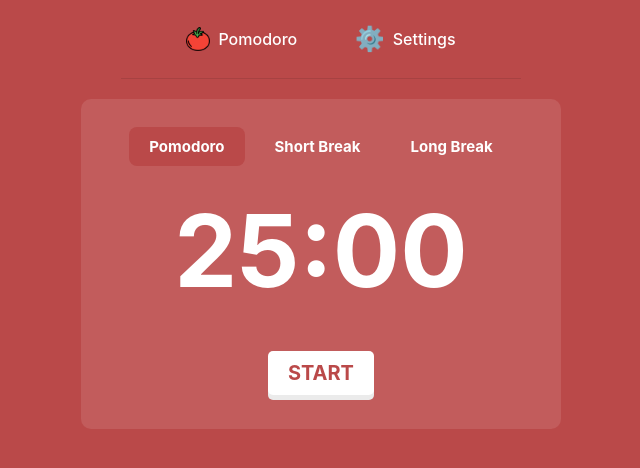
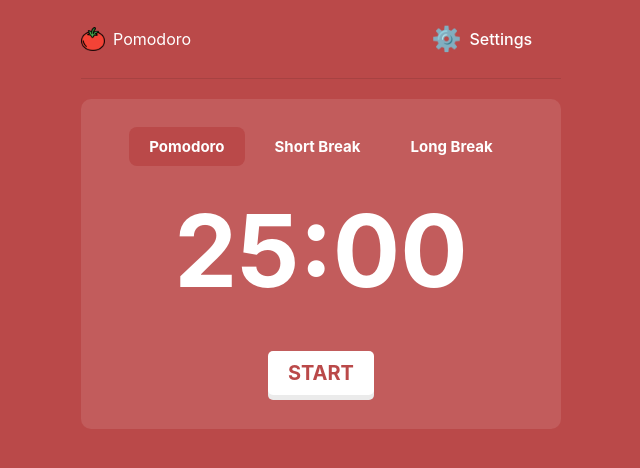
Before and after one commit to hongmiao-wu/pomodoro-timer, a React (Vite) app: page / in a window 1280 px wide. Shown: the top 468 px of the page, without its empty margins (319-959 px from the left). Built offline with nearby package versions, Linux system fonts and the light colour scheme.

Commit message:
added demo gif

```diff
--- a/src/Banner.css
+++ b/src/Banner.css
@@ -2,6 +2,7 @@
     display: flex;
     justify-content: space-between;
     padding: 10px;
+    width: 480px;
     transition: background-color 0.4s ease;
   }
 
@@ -13,7 +14,7 @@
     background-color: var(--break-bg);
   }
 
-  .home-icon, .settings-icon {
+  .settings-icon {
     color: white;
     text-decoration: none;
     font-size: 24px;
@@ -25,6 +26,12 @@
     border-radius: 0; /* Override global button border-radius */
   }
 
+  .logo {
+    display: flex;
+    align-items: center;
+    color: white;
+  }
+
   .icon-image {
     width: 24px;
     height: 24px;
--- a/src/Banner.jsx
+++ b/src/Banner.jsx
@@ -1,15 +1,15 @@
 import tomatoIcon from './assets/tomato.png'
 import './Banner.css'
 
-function Banner({ onHomeClick, onSettingsClick }) {
+function Banner({ onSettingsClick }) {
   return (
     <div className="banner">
-      <button className="home-icon" onClick={onHomeClick}>
-        <img src={tomatoIcon} alt="Home" className="icon-image" />
+      <div className="logo">
+        <img src={tomatoIcon} alt="Logo" className="icon-image" />
         <span className="icon-text">Pomodoro</span>
-      </button>
+      </div>
       <button className="settings-icon" onClick={onSettingsClick}>⚙️
-      <span className="icon-text">Settings</span>
+        <span className="icon-text">Settings</span>
       </button>
     </div>
   )
--- a/src/Divider.css
+++ b/src/Divider.css
@@ -1,6 +1,7 @@
 .divider {
-    width: 400px;
+    width: 480px;
     height: 1px;
+    margin: 0 auto;
     transition: background-color 0.4s ease;
     margin-bottom: 20px;
   }
```
Also changed, not shown: demo.gif (added), 1 other file (tests, documents, lock files or other folders).
